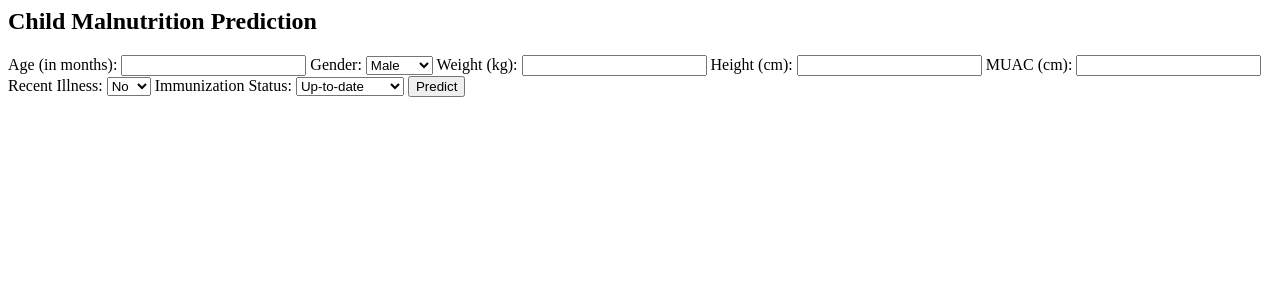
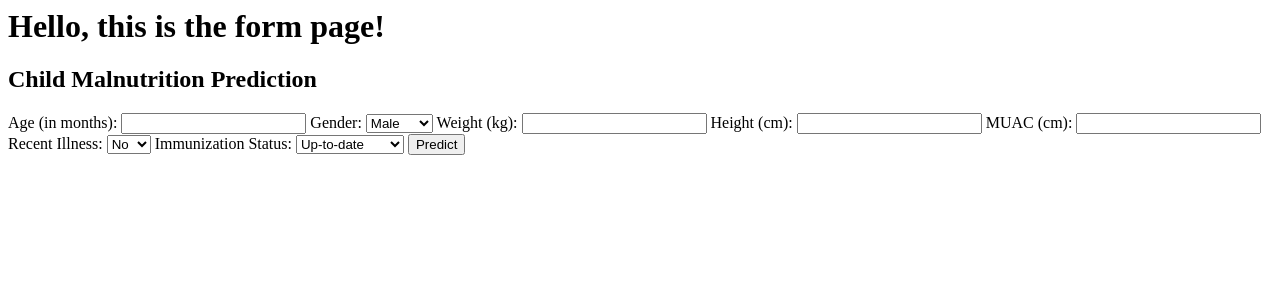
Before and after one commit to Melaniemweru/malnutrition-project, a Flask app: page / in a window 1280 px wide. Shown: the top 300 px of the page. Run offline with Flask 3, Linux system fonts and the light colour scheme; parts of the project's set-up code (start-up, migrations or seed data) failed here and were passed over.

Commit message:
Update form.html

```diff
--- a/templates/form.html
+++ b/templates/form.html
@@ -1,3 +1,5 @@
+<h1>Hello, this is the form page!</h1>
+
 <h2>Child Malnutrition Prediction</h2>
 
 <form method="POST" action="/predict">
```
